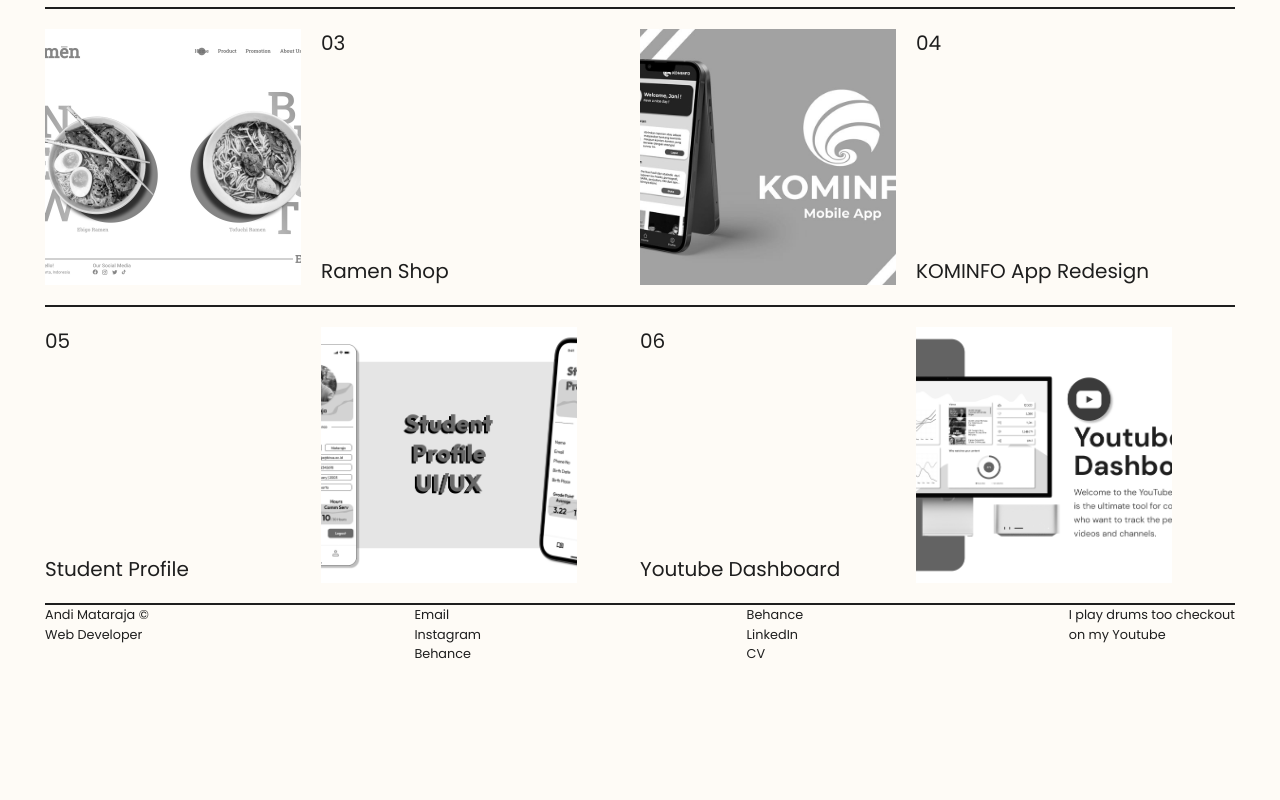
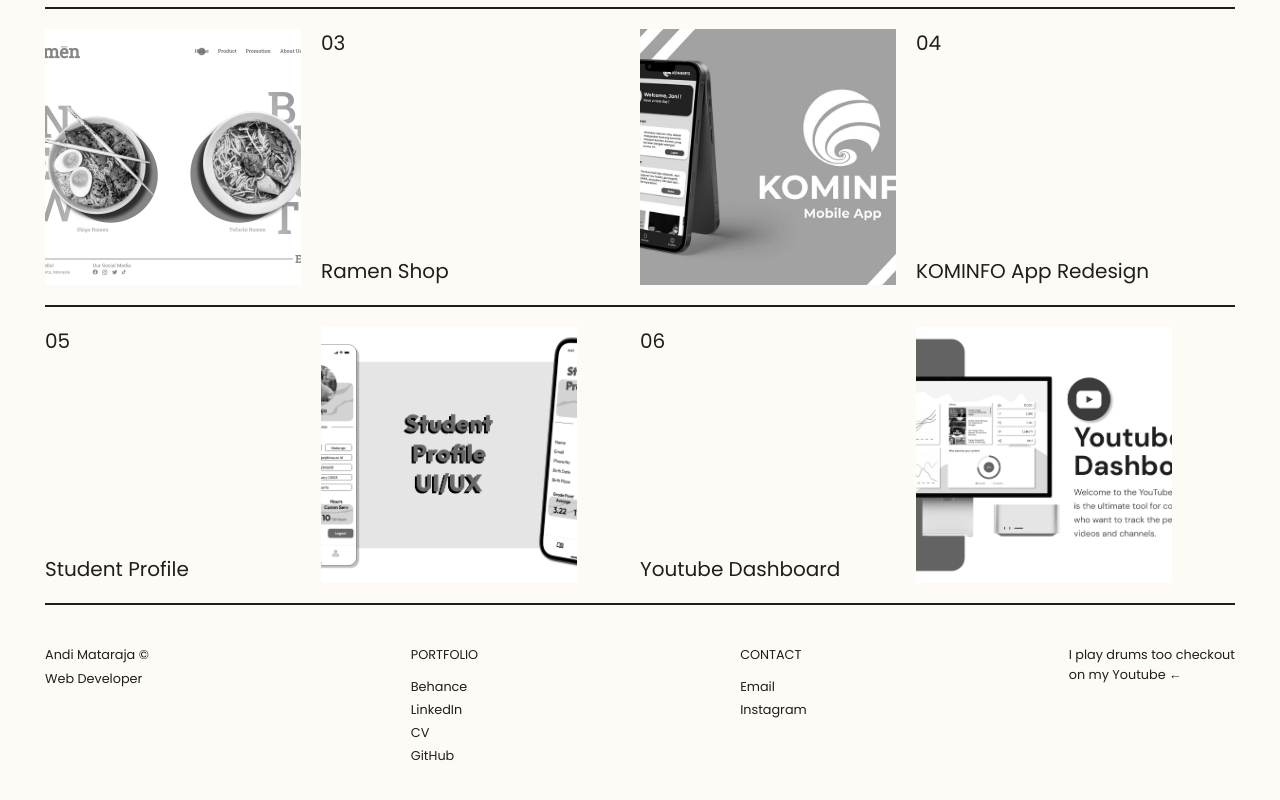
Before and after one commit to andimtrj/my-portoto, a React (Vite) app: page / in a window 1280 px wide. Shown: the part 1872-2672 px from the top of the page. Before the commit the page ends 2555 px from the top, so only its background shows below. Built offline with nearby package versions, Linux system fonts and the light colour scheme; a web font is replaced by a local one.

Commit message:
update: footer, responsive navbar

```diff
--- a/src/App.jsx
+++ b/src/App.jsx
@@ -14,8 +14,8 @@ function App() {
         outerSize={20}
         color="255, 255, 255"
         outerAlpha={100}
-        innerScale={0.7}
-        outerScale={5}
+        innerScale={0.2}
+        outerScale={3}
         trailingSpeed={13}
         outerStyle={{
           mixBlendMode: "exclusion",
@@ -24,21 +24,21 @@ function App() {
           {
             target: '.nama-hover',
             options: {
-              outerSize: 50
+              outerSize: 25
             }
           },
           {
             target: '.nav-menu-hover',
             options: {
               outerSize: 25,
-              innerSize: 10
+              innerSize: 30
             }
           },
           {
-            target: '.btn',
+            target: '.hover',
             options: {
-              outerSize: 25,
-              innerSize: 10
+              outerScale: 25,
+              innerScale: 0.2
             }
           }
         ]}
--- a/src/components/Footer.jsx
+++ b/src/components/Footer.jsx
@@ -2,33 +2,35 @@ import { motion } from "framer-motion";
 
 function Footer() {
   return (
-    <div className="flex justify-between w-full px-[45px] pb-5">
+    <div className="flex justify-between w-full px-[45px] pb-10 pt-10">
       <div className="md:text-[1.5vw] lg:text-[1vw] desc-title flex flex-col">
-        <h3 className="w-fit">Andi Mataraja ©</h3>
+        <h3 className="w-fit pb-1">Andi Mataraja ©</h3>
         <h3 className="">Web Developer</h3>
       </div>
 
       <div className="md:text-[1.5vw] lg:text-[1vw] desc-title flex flex-col">
-        <motion.a href="" whileHover={{ scale: 0.95 }}>
-          Email
+        <h5 className="desc-title pb-3">PORTFOLIO</h5>
+        <motion.a href="" whileHover={{ scale: 0.95 }} className="pb-1">
+          Behance
         </motion.a>
-        <motion.a href="" whileHover={{ scale: 0.95 }}>
-          Instagram
+        <motion.a href="" whileHover={{ scale: 0.95 }} className="pb-1">
+          LinkedIn
         </motion.a>
-        <motion.a href="" whileHover={{ scale: 0.95 }}>
-          Behance
+        <motion.a href="" whileHover={{ scale: 0.95 }} className="pb-1">
+          CV
+        </motion.a>
+        <motion.a href="" whileHover={{ scale: 0.95 }} className="pb-1">
+          GitHub
         </motion.a>
       </div>
 
       <div className="md:text-[1.5vw] lg:text-[1vw] desc-title flex flex-col">
-        <motion.a href="" whileHover={{ scale: 0.95 }}>
-          Behance
+        <h5 className="desc-title pb-3">CONTACT</h5>
+        <motion.a href="" whileHover={{ scale: 0.95 }} className="pb-1">
+          Email
         </motion.a>
-        <motion.a href="" whileHover={{ scale: 0.95 }}>
-          LinkedIn
-        </motion.a>
-        <motion.a href="" whileHover={{ scale: 0.95 }}>
-          CV
+        <motion.a href="" whileHover={{ scale: 0.95 }} className="pb-1">
+          Instagram
         </motion.a>
       </div>
 
@@ -37,7 +39,7 @@ function Footer() {
         <div className="flex">
           <h3>on my ‎</h3>
           <motion.a href="" whileHover={{ scale: 0.95 }}>
-            Youtube
+            Youtube ←
           </motion.a>
         </div>
       </div>
--- a/src/components/Navbar.jsx
+++ b/src/components/Navbar.jsx
@@ -115,8 +115,6 @@ function Navbar() {
   };
 
   const handleClick = (route) => {
-    // setMobileNavOpen(false);
-
     navigate(route)
   }
 
@@ -125,7 +123,7 @@ function Navbar() {
       <motion.nav
         initial="closed"
         animate={mobileNavOpen ? "opened" : "closed"}
-        className="items-center justify-between"
+        className="items-center justify-between lg:py-[35px] px-[45px] md:py-[20px]"
       >
         <div className="logo-container">
           <motion.h1 variants={hideNavItemsVariant} className="desc-title">
--- a/src/components/homeC/AboutH.jsx
+++ b/src/components/homeC/AboutH.jsx
@@ -91,7 +91,7 @@ function AboutH() {
               initial="hidden"
               whileInView="visible"
               viewport={{ margin: "-10px", once: true }}
-              className="desc border-2 border-hitam px-4 py-1 rounded-3xl btn"
+              className="desc border-2 border-hitam px-4 py-1 rounded-3xl hover"
             >
               Find out more
             </motion.button>
--- a/src/components/homeC/ProjectH.jsx
+++ b/src/components/homeC/ProjectH.jsx
@@ -8,12 +8,6 @@ import project5 from "../../assets/img/project5.png";
 import project6 from "../../assets/img/project6.png";
 
 function ProjectH() {
-  const img1 = <img src={project1} alt="" className="w-full h-full object-cover filter grayscale"/>
-  const img2 = <img src={project2} alt="" className="w-full h-full object-cover filter grayscale"/>
-  const img3 = <img src={project3} alt="" className="w-full h-full object-cover filter grayscale"/>
-  const img4 = <img src={project4} alt="" className="w-full h-full object-cover filter grayscale"/>
-  const img5 = <img src={project5} alt="" className="w-full h-full object-cover filter grayscale"/>
-  const img6 = <img src={project6} alt="" className="w-full h-full object-cover filter grayscale"/>
 
   return (
     <div className="px-[45px]">
--- a/src/components/homeC/ProjectL.jsx
+++ b/src/components/homeC/ProjectL.jsx
@@ -8,7 +8,7 @@ function ProjectL({ img, number, title }) {
         <h5>{number}</h5>
         <h5>{title}</h5>
       </div>
-      <div className="overflow-hidden block flex-shrink-0 w-[20vw] h-[20vw]">
+      <div className="overflow-hidden block flex-shrink-0 w-[20vw] h-[20vw] hover cursor-pointer">
         <img
           src={img}
           alt=""
--- a/src/components/homeC/ProjectL2.jsx
+++ b/src/components/homeC/ProjectL2.jsx
@@ -4,7 +4,7 @@ import { useState } from "react";
 function ProjectL({ img, number, title }) {
   return (
     <div className="flex gap-5 w-full">
-      <div className="overflow-hidden block flex-shrink-0 w-[20vw] h-[20vw]">
+      <div className="overflow-hidden block flex-shrink-0 w-[20vw] h-[20vw] hover cursor-pointer">
         <img
           src={img}
           alt=""
--- a/src/style/navbar.scss
+++ b/src/style/navbar.scss
@@ -23,7 +23,6 @@ body {
 nav {
   display: flex;
   justify-content: space-between;
-  padding: 35px 45px 0 35px;
 
   .logo-container {
     overflow-y: hidden;
```
